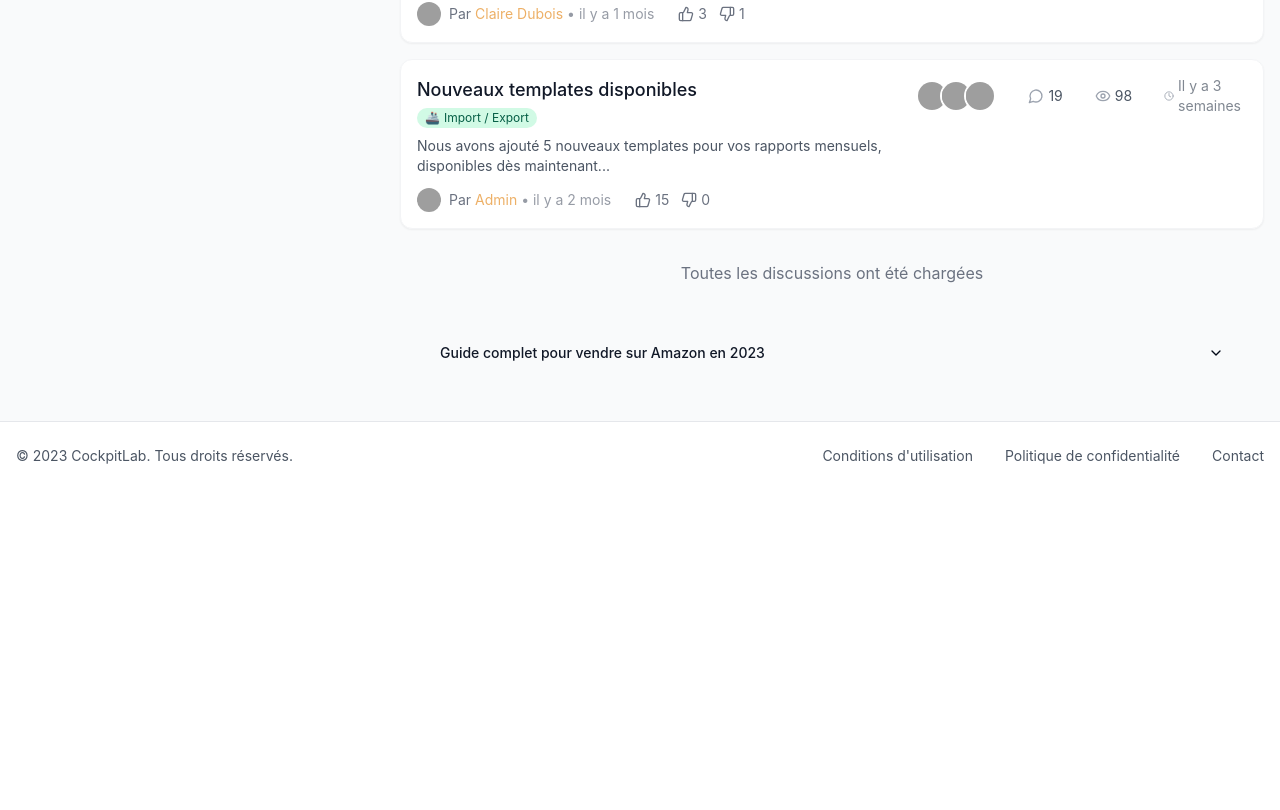
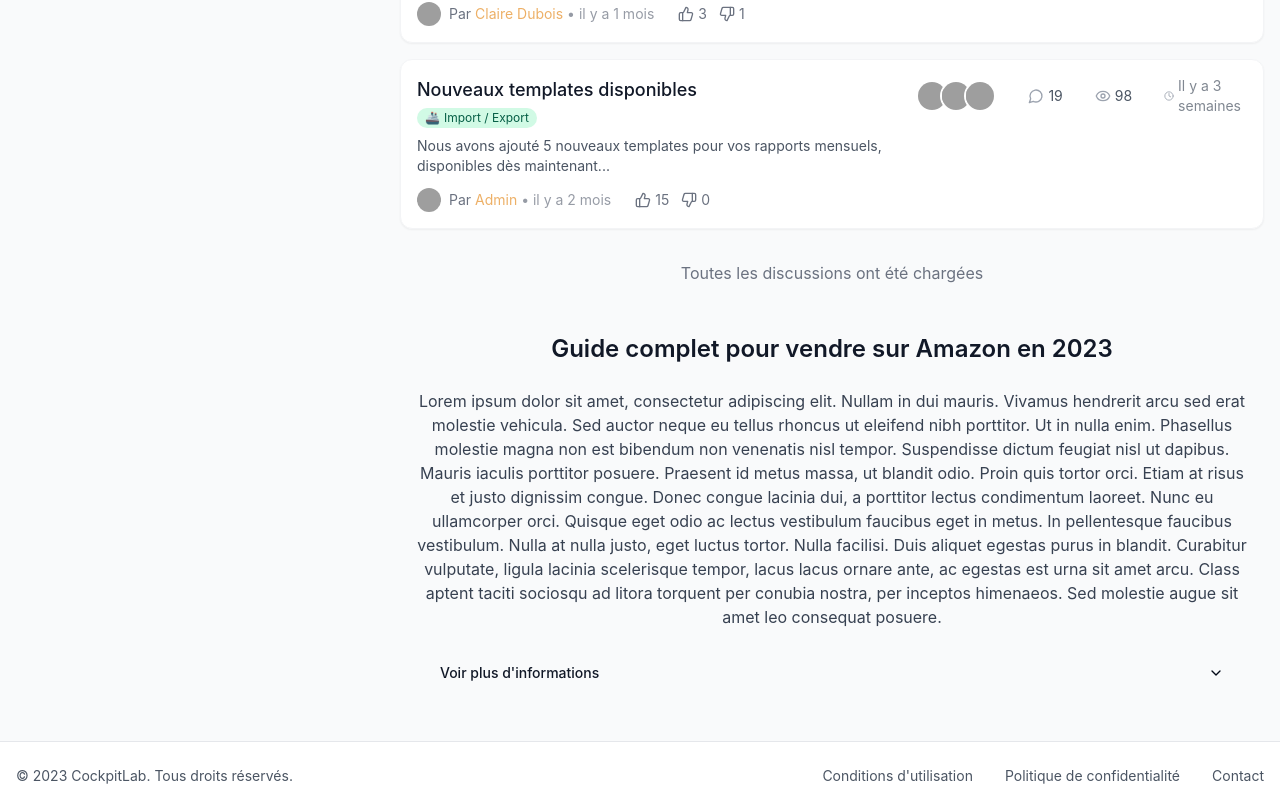
Before and after one commit to jerome-scat/forum-discourse, a React (Vite) app: page / in a window 1280 px wide. Shown: the part 1459-2269 px from the top of the page. Before the commit the page ends 1949 px from the top, so only its background shows below. Built offline with nearby package versions, Linux system fonts and the light colour scheme; grey boxes are pictures that could not be loaded.

Commit message:
Refactor SEO content component
Restructures the SEO content component to display only one "Guide complet pour vendre sur Amazon en 2023" title and include the first paragraph before the collapsible content.

```diff
--- a/src/components/SeoContent.tsx
+++ b/src/components/SeoContent.tsx
@@ -13,29 +13,31 @@ const SeoContent = () => {
 
   return (
     <div className="mt-12 mx-auto px-4">
+      <div className="space-y-6 prose max-w-none text-center mx-auto">
+        <h2 className="text-2xl font-semibold text-gray-900">Guide complet pour vendre sur Amazon en 2023</h2>
+        <div className="text-gray-700">
+          <p>
+            Lorem ipsum dolor sit amet, consectetur adipiscing elit. Nullam in dui mauris. Vivamus hendrerit arcu sed erat molestie vehicula. Sed auctor neque eu tellus rhoncus ut eleifend nibh porttitor. Ut in nulla enim. Phasellus molestie magna non est bibendum non venenatis nisl tempor. Suspendisse dictum feugiat nisl ut dapibus. Mauris iaculis porttitor posuere. Praesent id metus massa, ut blandit odio. Proin quis tortor orci. Etiam at risus et justo dignissim congue. Donec congue lacinia dui, a porttitor lectus condimentum laoreet. Nunc eu ullamcorper orci. Quisque eget odio ac lectus vestibulum faucibus eget in metus. In pellentesque faucibus vestibulum. Nulla at nulla justo, eget luctus tortor. Nulla facilisi. Duis aliquet egestas purus in blandit. Curabitur vulputate, ligula lacinia scelerisque tempor, lacus lacus ornare ante, ac egestas est urna sit amet arcu. Class aptent taciti sociosqu ad litora torquent per conubia nostra, per inceptos himenaeos. Sed molestie augue sit amet leo consequat posuere.
+          </p>
+        </div>
+      </div>
+
       <Collapsible
         open={isOpen}
         onOpenChange={setIsOpen}
-        className="rounded-lg overflow-hidden"
+        className="rounded-lg overflow-hidden mt-6"
       >
         <CollapsibleTrigger asChild>
           <Button
             variant="ghost"
             className="w-full flex items-center justify-between rounded-none bg-gray-50 hover:bg-gray-100 py-4 px-6"
           >
-            <span className="font-medium text-gray-900">Guide complet pour vendre sur Amazon en 2023</span>
+            <span className="font-medium text-gray-900">Voir plus d'informations</span>
             {isOpen ? <ChevronUp className="h-5 w-5" /> : <ChevronDown className="h-5 w-5" />}
           </Button>
         </CollapsibleTrigger>
         <CollapsibleContent className="p-6">
           <div className="space-y-8 prose max-w-none text-center mx-auto">
-            <h2 className="text-2xl font-semibold text-gray-900">Guide complet pour vendre sur Amazon en 2023</h2>
-            <div className="text-gray-700">
-              <p>
-                Lorem ipsum dolor sit amet, consectetur adipiscing elit. Nullam in dui mauris. Vivamus hendrerit arcu sed erat molestie vehicula. Sed auctor neque eu tellus rhoncus ut eleifend nibh porttitor. Ut in nulla enim. Phasellus molestie magna non est bibendum non venenatis nisl tempor. Suspendisse dictum feugiat nisl ut dapibus. Mauris iaculis porttitor posuere. Praesent id metus massa, ut blandit odio. Proin quis tortor orci. Etiam at risus et justo dignissim congue. Donec congue lacinia dui, a porttitor lectus condimentum laoreet. Nunc eu ullamcorper orci. Quisque eget odio ac lectus vestibulum faucibus eget in metus. In pellentesque faucibus vestibulum. Nulla at nulla justo, eget luctus tortor. Nulla facilisi. Duis aliquet egestas purus in blandit. Curabitur vulputate, ligula lacinia scelerisque tempor, lacus lacus ornare ante, ac egestas est urna sit amet arcu. Class aptent taciti sociosqu ad litora torquent per conubia nostra, per inceptos himenaeos. Sed molestie augue sit amet leo consequat posuere.
-              </p>
-            </div>
-
             <h2 className="text-2xl font-semibold text-gray-900">Les meilleures pratiques SEO pour votre boutique en ligne</h2>
             <div className="text-gray-700">
               <p>
```
